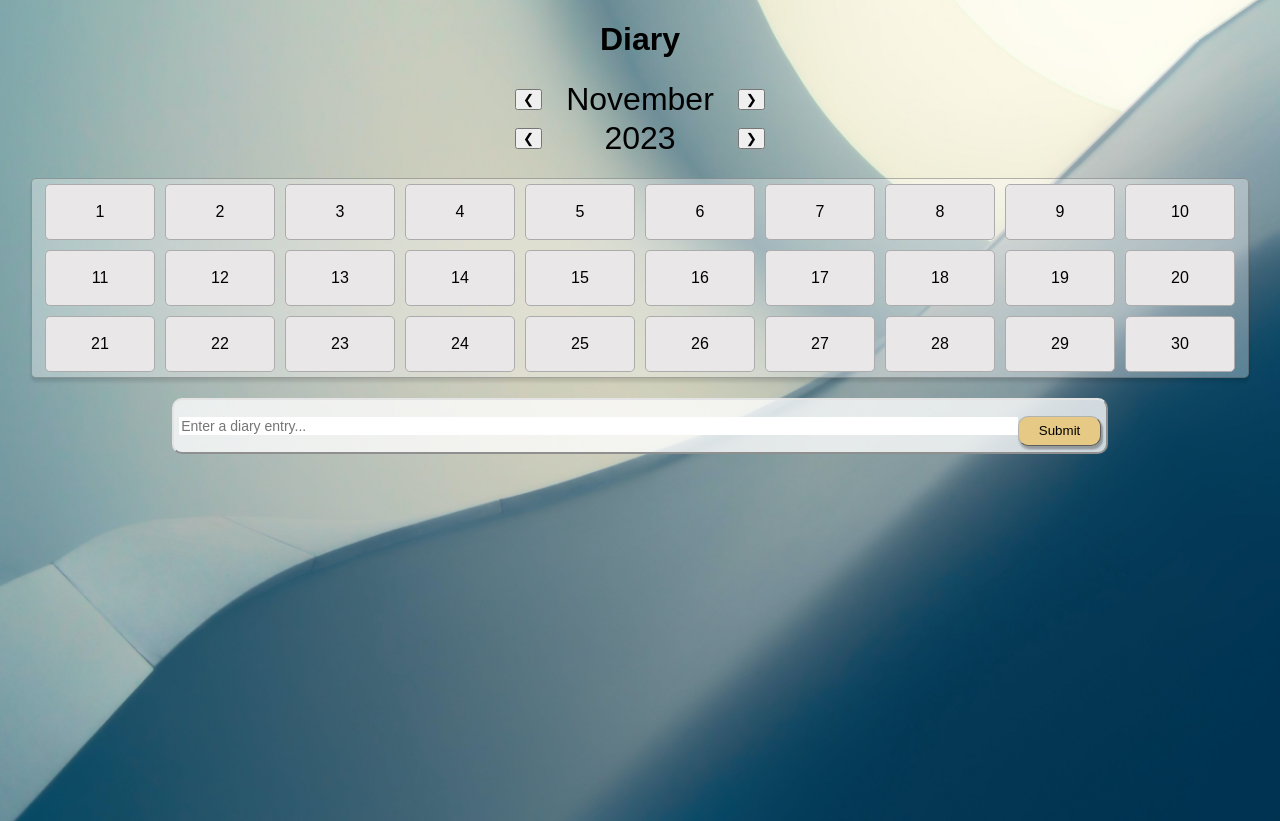
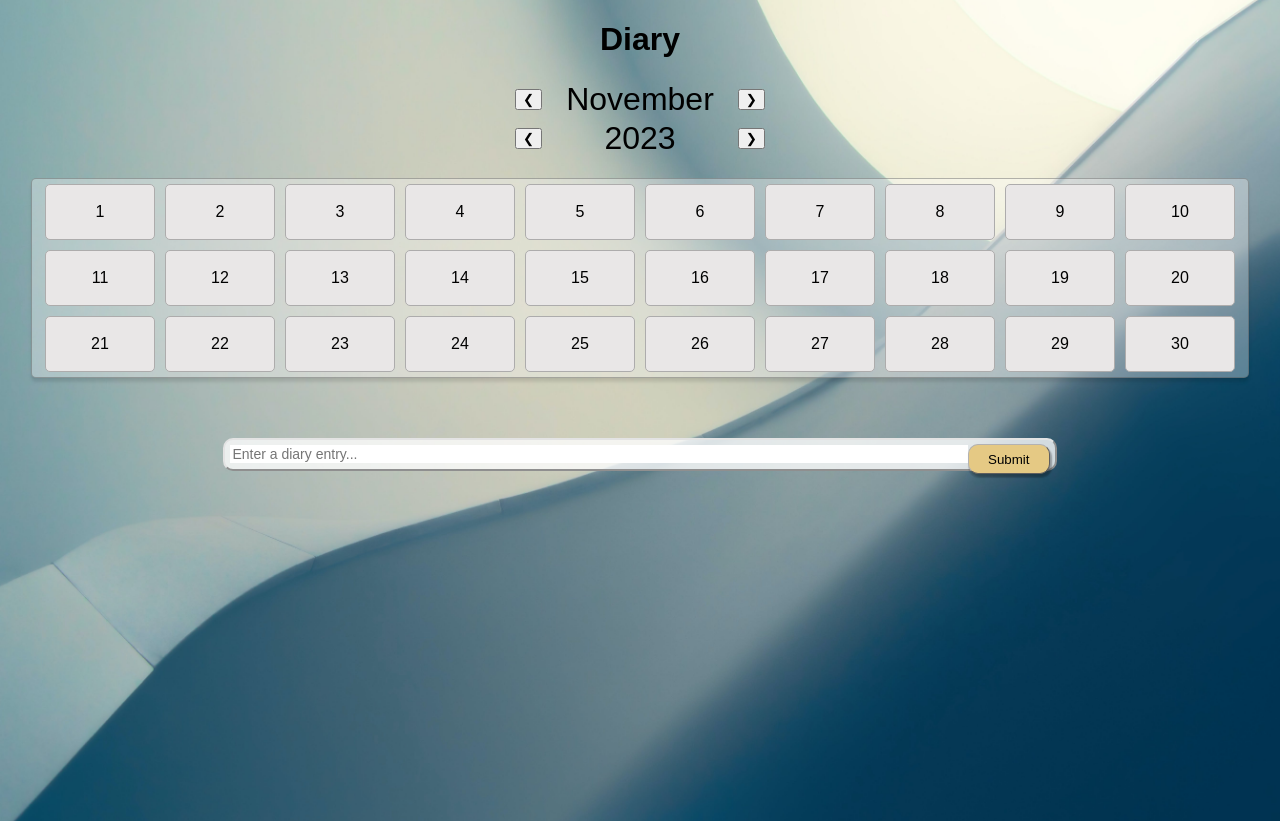
Before and after one commit to IntermediaDesigns/Hmh-Wk5-React, a Next.js app in the folder diary-project/: page / in a window 1280 px wide. Built offline with nearby package versions, Linux system fonts and the light colour scheme.

Commit message:
fix form

```diff
--- a/diary-project/src/app/days.jsx
+++ b/diary-project/src/app/days.jsx
@@ -1,13 +1,13 @@
-import { useState, useEffect } from "react";
+import { useState, useEffect } from 'react';
 import MonthYear from './monthsYears.jsx';
-import DiaryEntry from './DiaryEntry.jsx';
 
 export default function Days() {
   const [currentDate, setCurrentDate] = useState(new Date());
   const [days, setDays] = useState([]);
   const [entries, setEntries] = useState({});
   const [selectedDay, setSelectedDay] = useState(null);
-
+  const [inputText, setInputText] = useState('');
+  const [listItems, setListItems] = useState([]);
 
   // Function to generate days for the current month and year
   const generateDays = (date) => {
@@ -20,7 +20,11 @@ export default function Days() {
       daysInMonth.push(new Date(day));
       day.setDate(day.getDate() + 1);
     }
-        daysArray.push({ year: currentYear, month: currentMonth, days: daysInMonth });
+    daysArray.push({
+      year: currentYear,
+      month: currentMonth,
+      days: daysInMonth,
+    });
     setDays(daysArray);
   };
 
@@ -30,18 +34,39 @@ export default function Days() {
   }, [currentDate]);
 
   const handleDayClick = (day) => {
+    if (selectedDay && selectedDay.toDateString() === day.toDateString()) {
+        setSelectedDay(null); // Clear the selected day if it's the same as the clicked day
+    } else {
         setSelectedDay(day);
-
+        setListItems([]); // Clear the listItems state when another day is clicked
+    }
   };
 
+  const handleInputChange = (e) => {
+    setInputText(e.target.value);
+  };
 
-    const handleEntrySubmit = (entry) => {
+  const handleEntrySubmit = (e) => {
+    e.preventDefault();
+    if (selectedDay) {
       setEntries({
         ...entries,
-            [selectedDay.toDateString()]: entry
+        [selectedDay.toDateString()]: inputText
       });
-        setSelectedDay(null);
+      setListItems([...listItems, inputText]); // Add the new entry to the listItems state
+      setInputText('');
+      setSelectedDay(null); // Clear the selected day
+      setListItems([]); // Clear the listItems state after submitting an entry
+    }
   };
+
+  // Function to delete an entry
+  const handleDeleteEntry = (date) => {
+    const newEntries = {...entries};
+    delete newEntries[date];
+    setEntries(newEntries);
+  };
+
 
   return (
     <>
@@ -56,8 +81,6 @@ export default function Days() {
             }}
         />
 
-
-
         <div className="daysContainer" style={{width: '95%', margin: '20px auto'}}>
             {days.map((item, index) => (
                 <div key={index}>
@@ -70,6 +93,33 @@ export default function Days() {
                 </div>
             ))}
         </div>
+
+        <div className="form" style={{width: '80%', margin: '20px auto'}}>
+          <form  className='entry' onSubmit={handleEntrySubmit} style={{width: '80%', margin: '20px auto'}}>
+            <input
+              type='text'
+              placeholder="Enter a diary entry..."
+              value={inputText}
+              onChange={handleInputChange}
+            />
+            <button className='submit' type='submit'>
+              Submit
+            </button>
+          </form>
+
+          {selectedDay && entries[selectedDay.toDateString()] &&
+
+          <div className="entryList">
+            <ul style={{listStyleType: 'none'}}>
+              {Object.entries(entries).map(([date, entry], index) => (
+                <li key={index}>
+                  {date}: {entry}
+                  <span onClick={() => handleDeleteEntry(date)}>❌</span>
+                </li>
+              ))}
+            </ul>
+          </div>}
+        </div>
     </>
   );
 }
--- a/diary-project/src/app/diaryEntry.jsx
+++ /dev/null
@@ -1,24 +0,0 @@
-import { useState } from 'react';
-
-export default function DiaryEntry ({ onSubmit }) {
-
-    const [entry, setEntry] = useState('');
-
-    const handleSubmit = (event) => {
-        event.preventDefault();
-        onSubmit(entry);
-        setEntry('');
-    }
-
-    return (
-        <div className='form' style={{ width: '80%', margin: '0 auto' }}>
-            <form className='entry' style={{ width: '90%' }} onSubmit={handleSubmit}>
-                <input type='text' placeholder='Enter a diary entry...'
-                    value={entry}
-                    onChange={(e) => setEntry(e.target.value)}
-                />
-                <button className='submit' type="submit">Submit</button>
-            </form>
-        </div>
-    )
-}
--- a/diary-project/src/app/globals.css
+++ b/diary-project/src/app/globals.css
@@ -91,7 +91,8 @@ div {
        justify-content: center;
        border-radius: 10px;
        border: 2px outset #e3e3e3;
-       padding: 6px 5px;
+       padding: 2px 5px;
+       height: 25px;
        background-color: rgba(255, 255, 255, 0.779);
 }
 
@@ -122,6 +123,20 @@ input {
        font-weight: 500;
 }
 
+ul li span{
+
+
+
+}
+
+.entryList{
+       display: flex;
+       justify-content: space-between;
+       background-color: white;
+       width: 80%;
+}
+
+
 /*     Day size
        width: 108px;
        height: 54px;
--- a/diary-project/src/app/page.js
+++ b/diary-project/src/app/page.js
@@ -1,7 +1,6 @@
 "use client";
 
 import Days from "./days.jsx";
-import DiaryEntry from "./diaryEntry.jsx";
 
 export default function Home() {
   return (
@@ -12,7 +11,6 @@ export default function Home() {
       <Days/>
       </div>
 
-      <DiaryEntry/>
 
     </main>
   )
```
Lines whose indentation alone changed are shown as unchanged.
